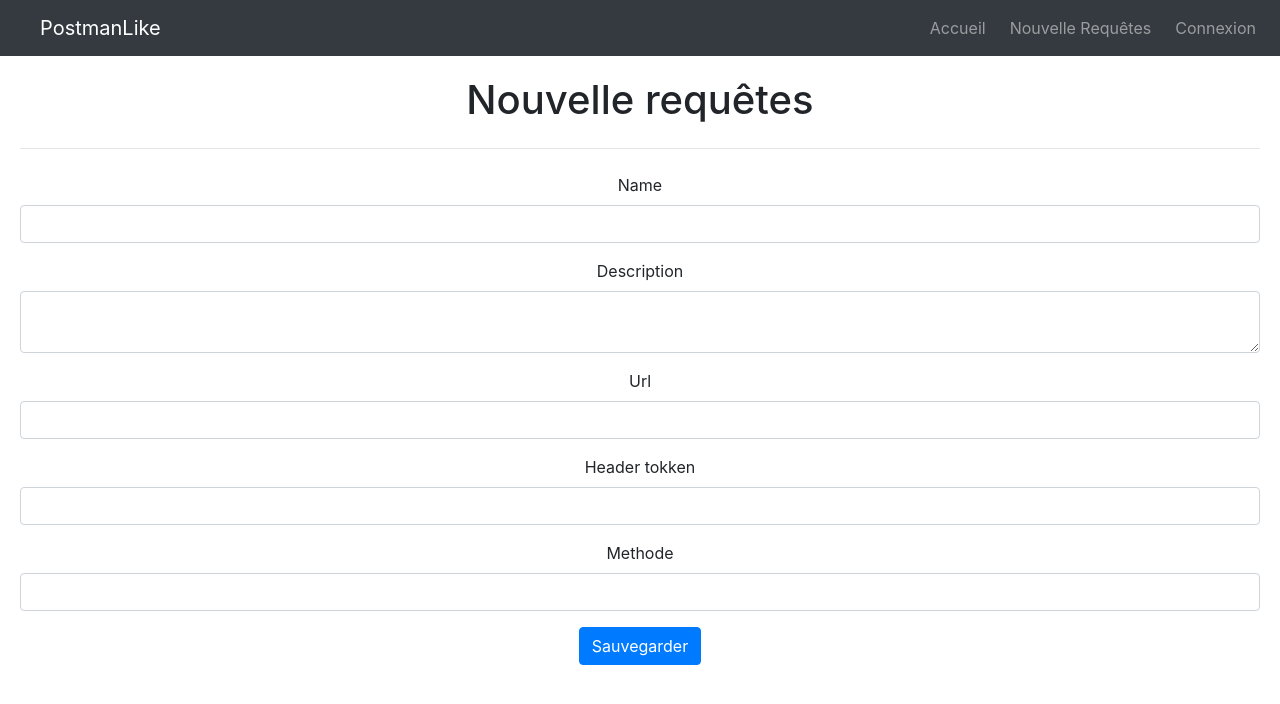
After one commit to victormarit/postmanLike, a Symfony app: template templates/pages/updateAPI.html.twig in a window 1280 px wide. The commit adds this page. Shown: the top 704 px of the page. Run offline with Twig, Linux system fonts and the light colour scheme; the template is opened without the code that fills it, so the values that code supplies are empty; form fields are guessed from the names that the template uses; some libraries are stand-ins or nearby versions.

Commit message:
ajout de la possibilité de modifier une API

```diff
--- /dev/null
+++ b/templates/pages/updateAPI.html.twig
@@ -0,0 +1,50 @@
+{% extends "base.html.twig" %}
+{% block title %}Modification API{% endblock %}
+
+
+{% block body %}
+    <header>
+        {% include "pages/header.html.twig" %}
+    </header>
+
+    <div class="card-body">
+        <h1 class="display-7" align="center" >Nouvelle requêtes</h1>
+        <hr class="my-4">
+        <div class="form-row">
+            <div class="col-md-12 mb-3">
+                <div align="center">
+                    <div class="form-label-group">
+                        <div id='formController'>
+                            {{ form_start(form) }}
+                            <div class="form-group">
+                                {{ form_label(form.name) }}
+                                {{ form_widget(form.name) }}
+                            </div>
+                            <div class="form-group">
+                                {{ form_label(form.description) }}
+                                {{ form_widget(form.description) }}
+                            </div>
+                            <div class="form-group">
+                                {{ form_label(form.url) }}
+                                {{ form_widget(form.url) }}
+                            </div>
+                            <div class="form-group">
+                                {{ form_label(form.header_tokken) }}
+                                {{ form_widget(form.header_tokken) }}
+                            </div>
+                            <div class="form-group">
+                                {{ form_label(form.methode) }}
+                                {{ form_widget(form.methode) }}
+                            </div>
+                            <div class ="btn-centered">
+                                <button class="btn btn-primary alterbtn" >Sauvegarder</button>
+                            </div>
+                                {{ form_end(form) }}
+                            </div>
+                        </div>
+                    </div>
+                </div>
+            </div>
+        </div>
+    </div>
+{% endblock %}
--- a/templates/pages/userReq.html.twig
+++ b/templates/pages/userReq.html.twig
@@ -9,7 +9,6 @@
 
     {% if APIs|length == 0 %}
         <p>Vous n'avez pas encore exécuter de requêtes API</p>
-
     {% else %}
 
 
@@ -29,7 +28,7 @@
                   <div class="d-flex justify-content-between align-items-center">
                     <div class="btn-group">
                       <a href="{{ path( 'testAPI',  {'name': api["name"], 'id': api["id"]} ) }}"><input type="button"  class="btn btn-lg btn-primary px-2 " value="Tester"></a>
-                      <a href="#"><input type="button"  class="btn btn-lg btn-secondary px-2 mx-2" value="Modifier"></a>
+                      <a href="{{ path( 'updateAPI',  {'name': api["name"], 'id': api["id"]} ) }}"><input type="button"  class="btn btn-lg btn-secondary px-2 mx-2" value="Modifier"></a>
                       <a href="{{ path( 'delAPI',  {'name': api["name"], 'id': api["id"]} ) }}"><input type="button"  class="btn btn-lg btn-danger px-2" value="Supprimer"></a>
                     </div>
                   </div>
```
Also changed, not shown: src/Controller/UserRequestController.php (+24 -0 lines), src/Form/APIType.php (+5 -5 lines).
